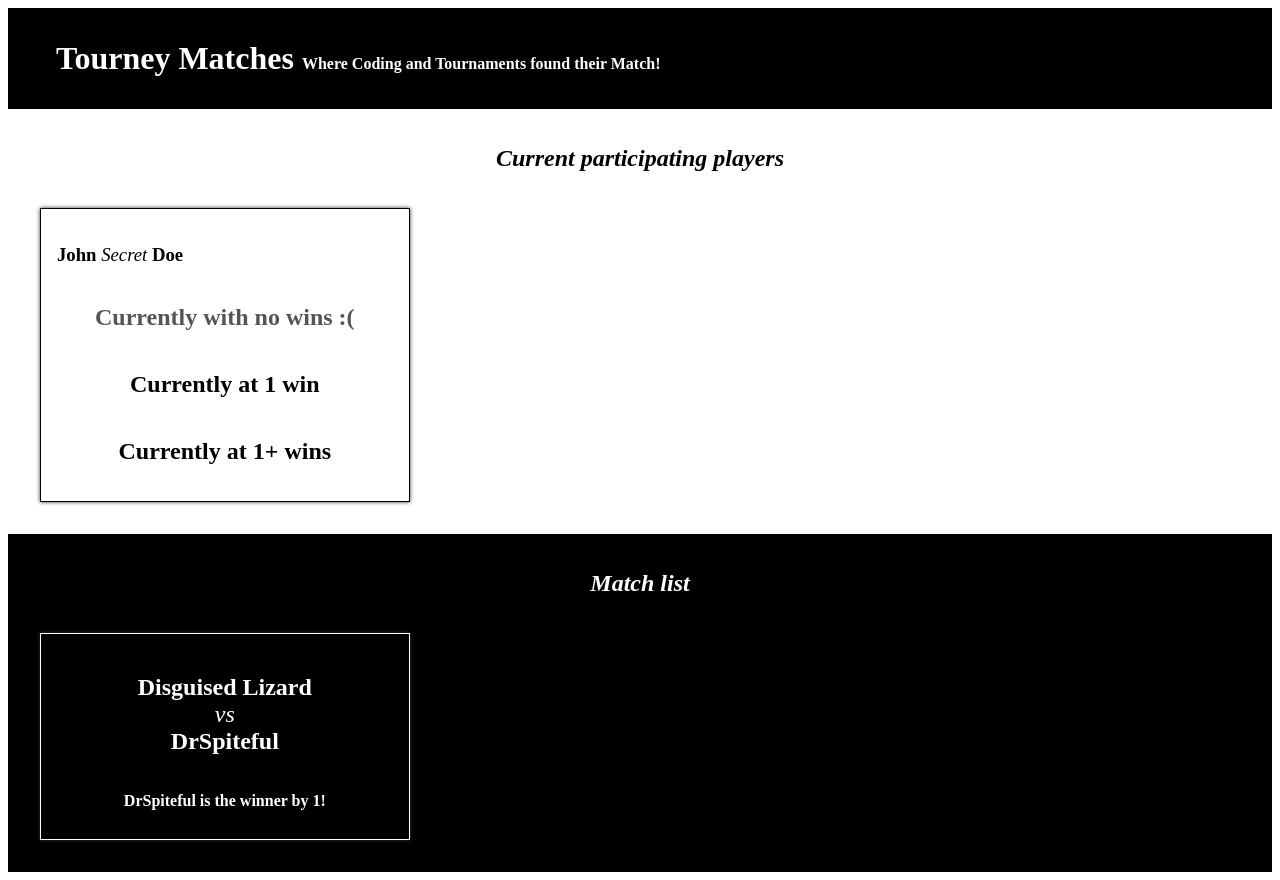
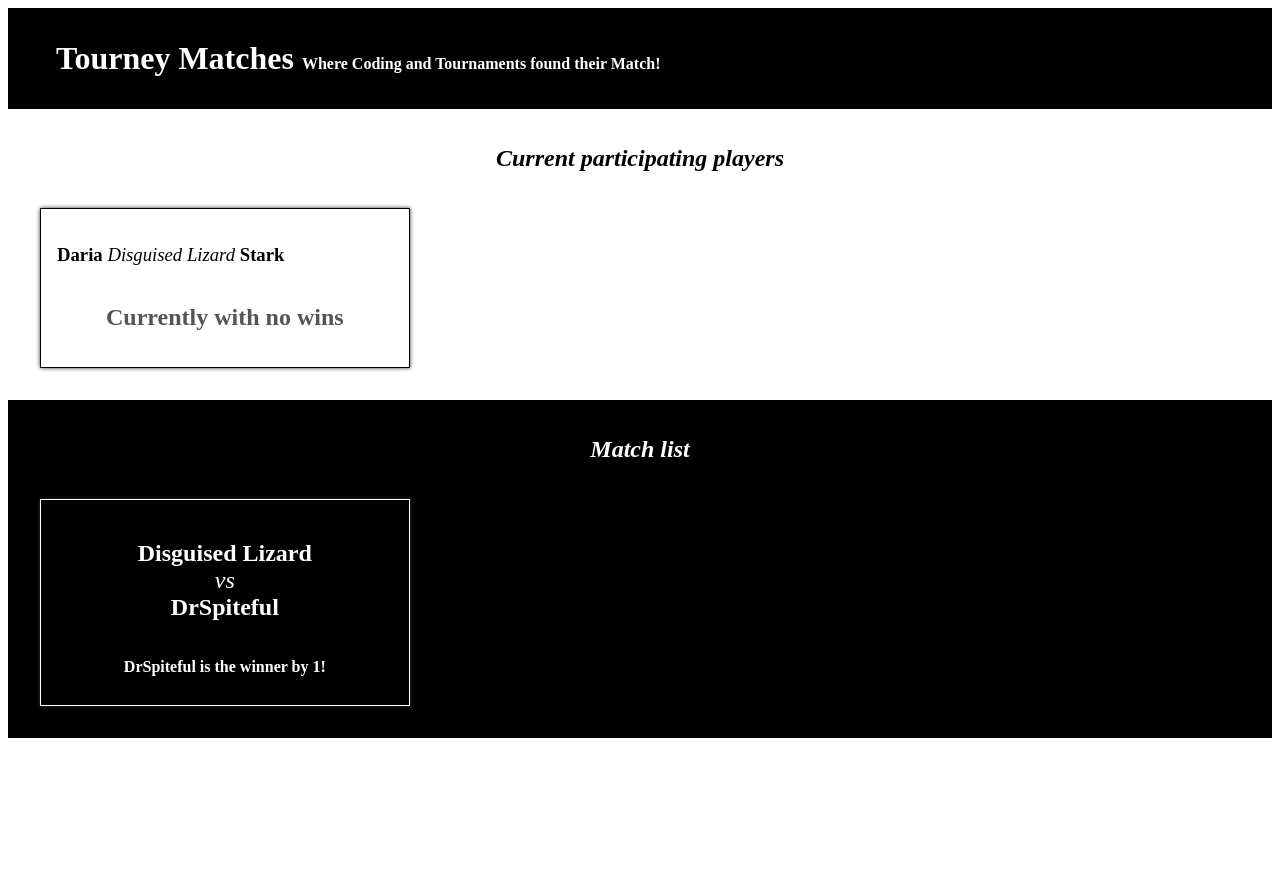
Before and after one commit to jjwlee94/tourney-matches, a React (Create React App) app: page / in a window 1280 px wide. After the commit the page ends 800 px from the top, so only its background shows below. Built offline with nearby package versions, Linux system fonts and the light colour scheme.

Commit message:
Receive the props from a player

```diff
--- a/src/components/Player.js
+++ b/src/components/Player.js
@@ -1,17 +1,16 @@
 import React from "react"; //optional
 
-function Player() {
+function Player(props) {
+  const { gamerTag, firstName, lastName, wins } = props;
+
   return (
     <article className="Player">
       <h1>
-        John <span>Secret</span> Doe
+        {firstName} <span>{gamerTag}</span> {lastName}
       </h1>
-      {/* To be shown when there is no wins */}
-      <h2 className="zero">Currently with no wins :(</h2>
-      {/* To be shown when there is 1 win */}
-      <h2>Currently at 1 win</h2>
-      {/* To be shown when there is more than one win */}
-      <h2>Currently at 1+ wins</h2>
+      {wins === 0 && <h2 className="zero">Currently with no wins</h2>}
+      {wins === 1 && <h2>Currently at {wins} win</h2>}
+      {wins > 1 && <h2>Currently at {wins} wins</h2>}
     </article>
   );
 }
```
